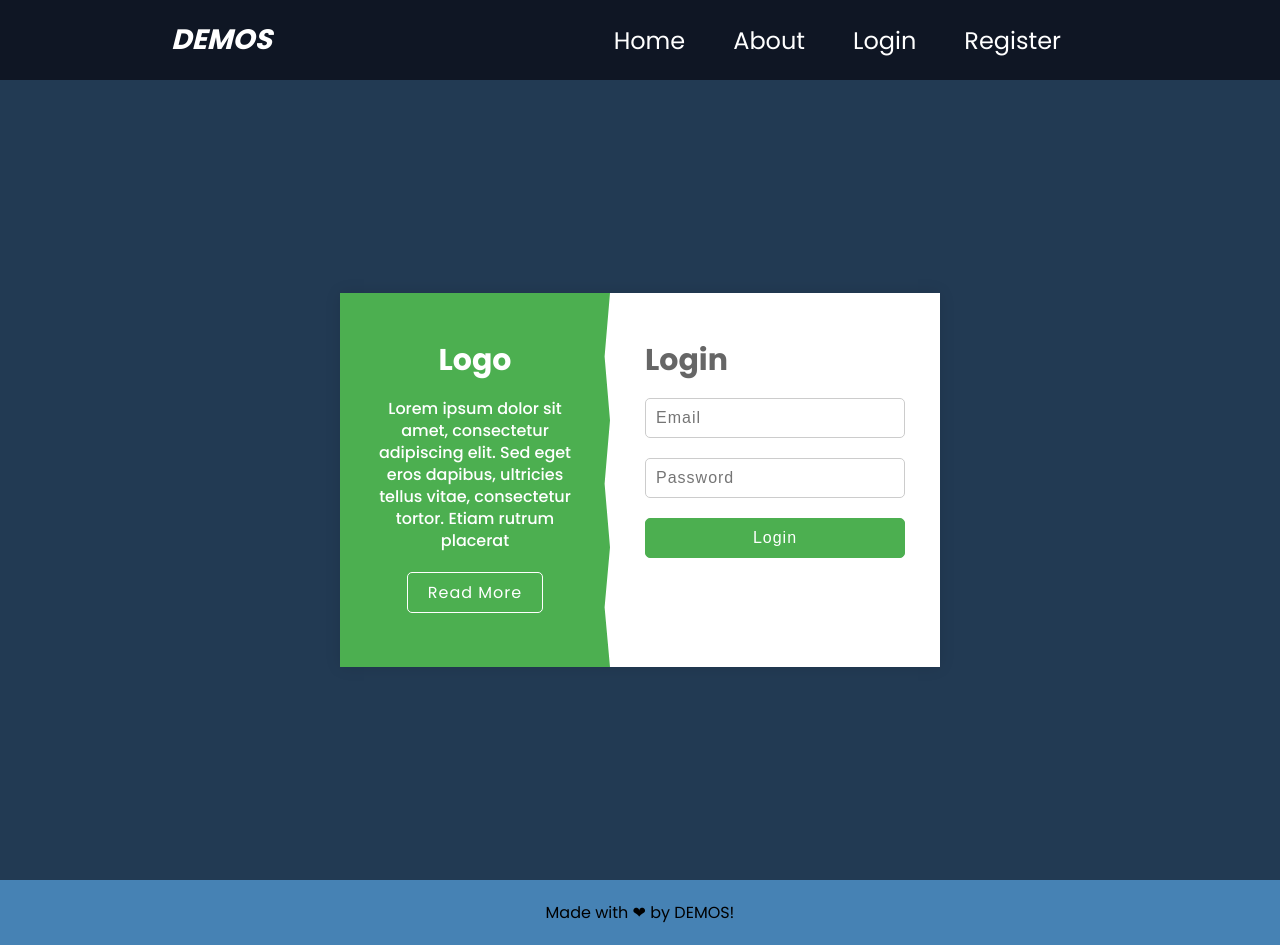
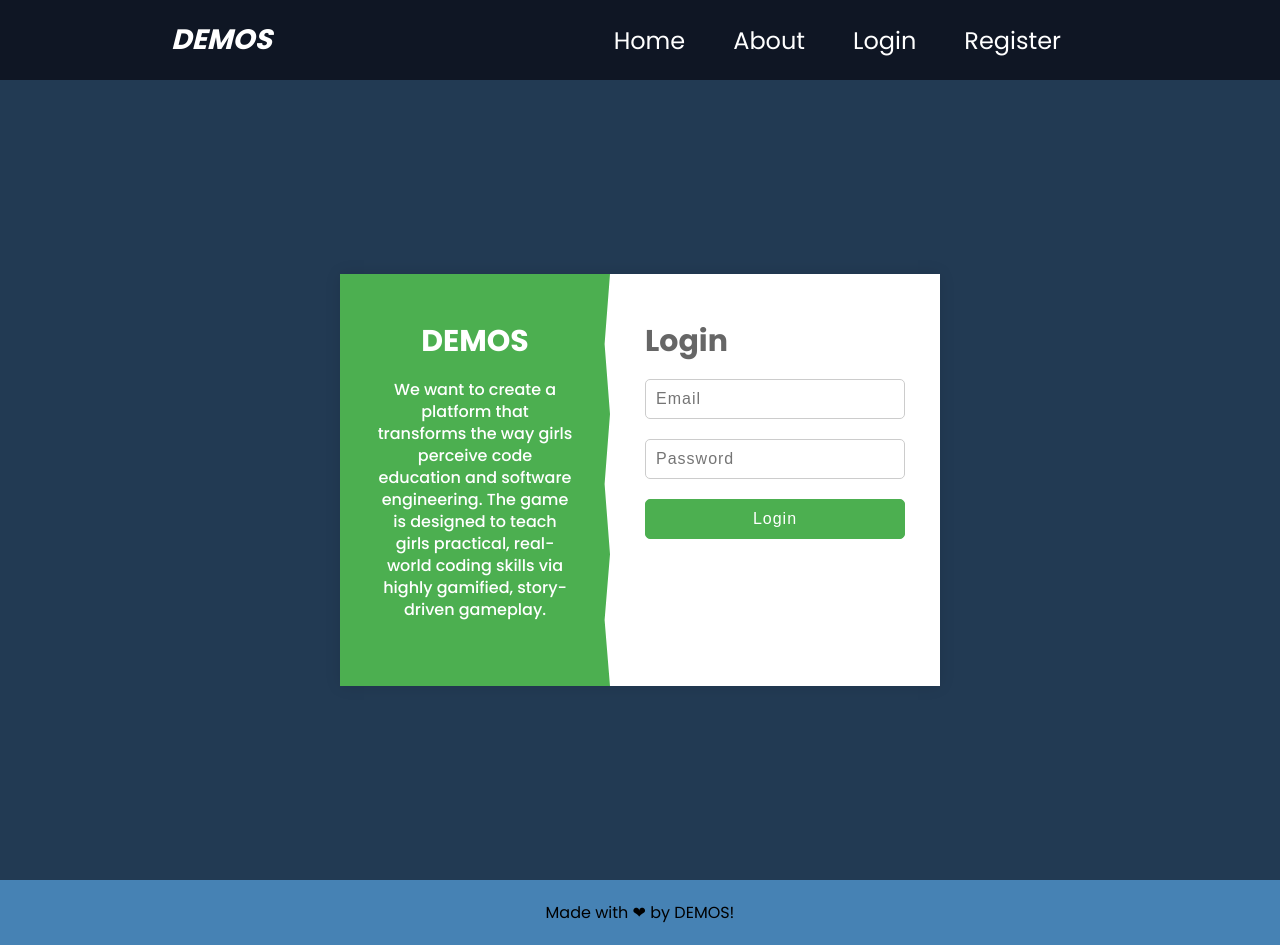
Before and after one commit to codingninja11/SCB-2022-Hackathon, a React (Create React App) app in the folder client/: page /login in a window 1280 px wide. Built offline with nearby package versions, Linux system fonts and the light colour scheme.

Commit message:
finalising

```diff
--- a/client/src/components/Login/Login.jsx
+++ b/client/src/components/Login/Login.jsx
@@ -31,15 +31,12 @@ const Login = () => {
       <div className="container">
         <div className="col-left">
           <div className="login-text">
-            <h2>Logo</h2>
+            <h2>DEMOS</h2>
             <p>
-              Lorem ipsum dolor sit amet, consectetur adipiscing elit. Sed eget
-              eros dapibus, ultricies tellus vitae, consectetur tortor. Etiam
-              rutrum placerat
+            We want to create a platform that transforms the way
+    girls perceive code education and software engineering. The game is designed
+    to teach girls practical, real-world coding skills via highly gamified, story-driven gameplay.
             </p>
-            <a className="btn" href="">
-              Read More
-            </a>
           </div>
         </div>
         <div className="col-right">
--- a/client/src/components/Register/Register.jsx
+++ b/client/src/components/Register/Register.jsx
@@ -33,15 +33,12 @@ const Register = () => {
       <div className="container">
         <div className="col-left">
           <div className="Register-text">
-            <h2>Logo</h2>
+          <h2>DEMOS</h2>
             <p>
-              Lorem ipsum dolor sit amet, consectetur adipiscing elit. Sed eget
-              eros dapibus, ultricies tellus vitae, consectetur tortor. Etiam
-              rutrum placerat
+            We want to create a platform that transforms the way
+    girls perceive code education and software engineering. The game is designed
+    to teach girls practical, real-world coding skills via highly gamified, story-driven gameplay.
             </p>
-            <a className="btn" href="">
-              Read More
-            </a>
           </div>
         </div>
         <div className="col-right">
```
